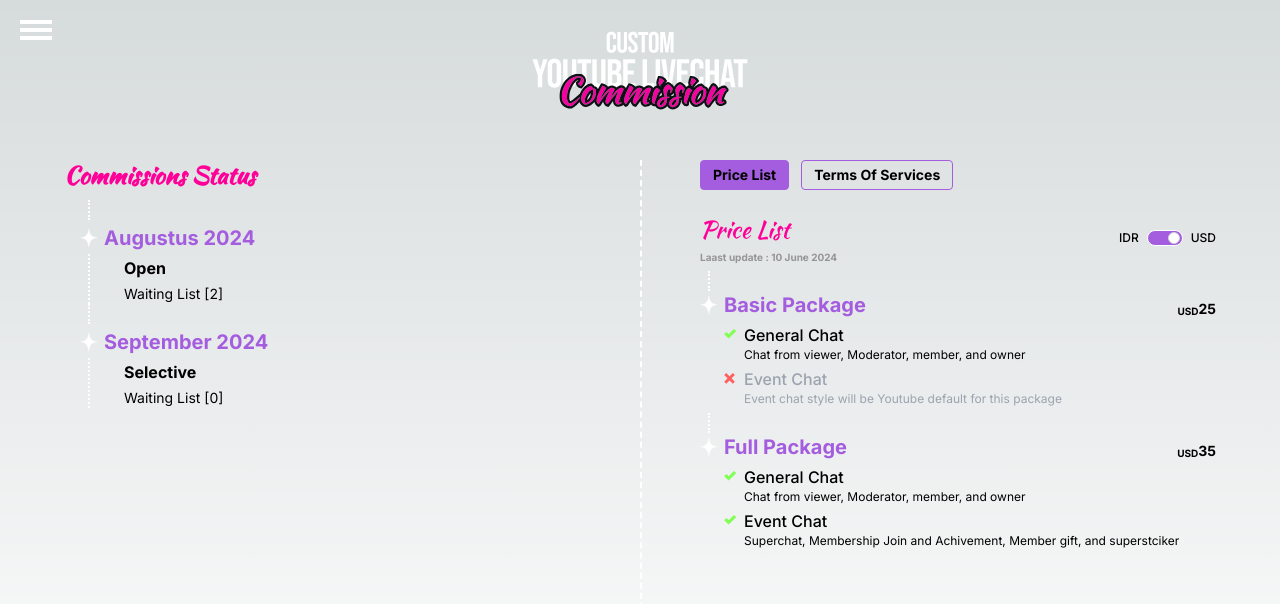
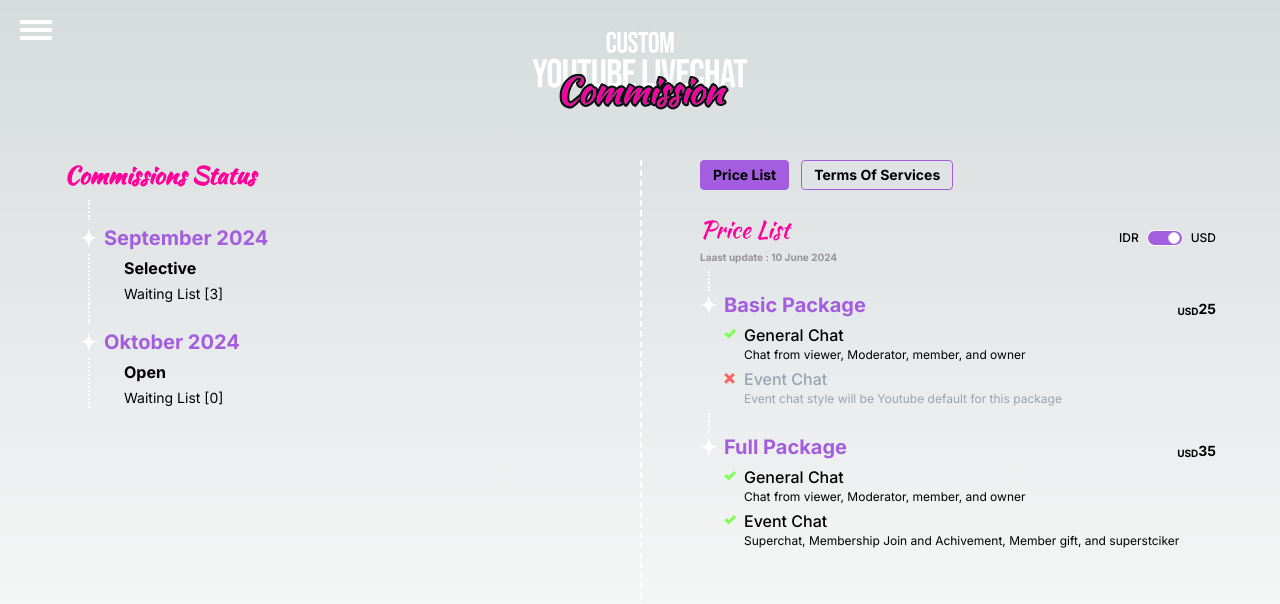
Before and after one commit to AkbarFahreza/dereza, a Next.js app: page /commissions-info in a window 1280 px wide. Shown: the top 604 px of the page. Built offline with nearby package versions, Linux system fonts and the light colour scheme.

Commit message:
Update page.jsx

```diff
--- a/app/commissions-info/page.jsx
+++ b/app/commissions-info/page.jsx
@@ -10,14 +10,14 @@
   const items = [
     {
       id: 1,
-      date: " Augustus 2024",
-      desc: "Open",
-      wl: 2,
+      date: " September 2024",
+      desc: "Selective",
+      wl: 3,
     },
     {
       id: 2,
-      date: " September 2024",
-      desc: "Selective",
+      date: " Oktober 2024",
+      desc: "Open",
       wl: 0,
     },
   ];
```
